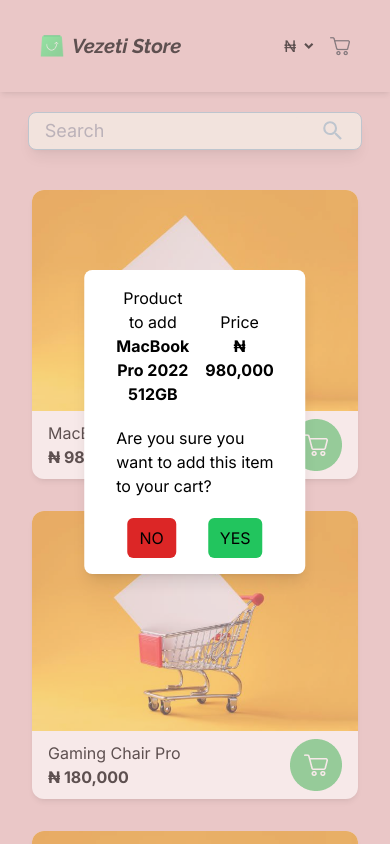
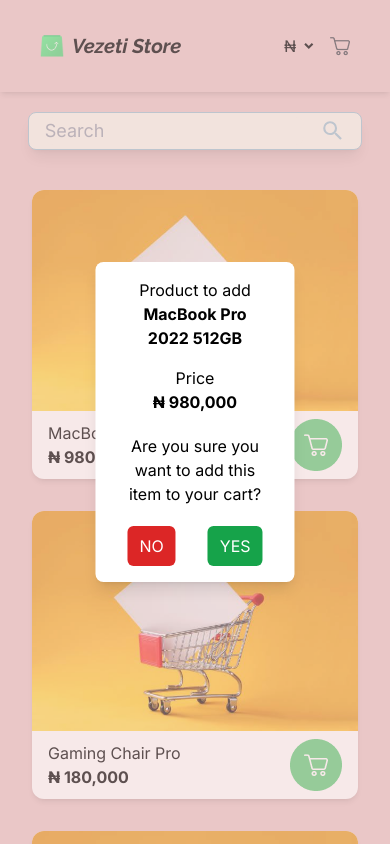
Before and after one commit to ImehUsoro/vezeti-frontend-assessment, a React (Create React App) app: page / in a window 390 px wide. Both pictures are taken after a click on the picture 195 px from the left and 300 px from the top of the page. Shown: the top 844 px of the page. Built offline with nearby package versions, Linux system fonts and the light colour scheme.

Commit message:
fixed all responsiveness

```diff
--- a/src/components/CheckoutModal.tsx
+++ b/src/components/CheckoutModal.tsx
@@ -45,13 +45,13 @@ const CheckoutModal = () => {
                   <div className="flex center gap-2">
                     <button
                       onClick={() => handleDecrease(item)}
-                      className="border border-secondary px-2 bg-white"
+                      className="border border-secondary px-2 bg-white hover:bg-gray-400 active:bg-gray-600 transition-all duration-200 ease-out "
                     >
                       -
                     </button>
                     {`${findHowManyItems(cartItems, item.name)}`}
                     <button
-                      className="border border-secondary px-2 bg-white"
+                      className="border border-secondary px-2 bg-white hover:bg-gray-400 active:bg-gray-600 transition-all duration-200 ease-out"
                       onClick={() => handleIncrease(item)}
                     >
                       +
@@ -73,7 +73,7 @@ const CheckoutModal = () => {
             </p>
           </div>
           <button
-            className="py-2 bg-emerald-700 rounded-md mx-auto w-1/2 mt-3 text-quart"
+            className="py-2 bg-emerald-500 hover:bg-emerald-600 rounded-md mx-auto w-1/2 mt-3 text-quart transition-all duration-200 ease-out active:bg-black"
             onClick={() => {
               window.alert("Thank you for shopping with us");
               window.location.reload();
--- a/src/components/ProductModal.tsx
+++ b/src/components/ProductModal.tsx
@@ -15,7 +15,7 @@ const ProductModal = () => {
 
   return (
     <div className="fixed top-1/2 left-1/2 -translate-y-2/4 -translate-x-2/4 bg-white flex flex-col gap-5 max-w-full max-h-full rounded-lg px-8 py-4 z-10 shadow-lg">
-      <div className="flex gap-4 center">
+      <div className="flex flex-col grid:flex-row gap-4 center">
         <div>
           <p className="text-center">Product to add</p>
           <p className="text-center font-bold">{name}</p>
@@ -28,11 +28,13 @@ const ProductModal = () => {
         </div>
       </div>
       <div className="flex flex-col gap-5 center">
-        <p>Are you sure you want to add this item to your cart?</p>
+        <p className="text-center">
+          Are you sure you want to add this item to your cart?
+        </p>
         <div className="flex gap-8">
           <button
             onClick={() => setShowProductModal(false)}
-            className="bg-red-600 px-3 py-2 rounded-md"
+            className="cancelBtn"
           >
             NO
           </button>
@@ -44,7 +46,7 @@ const ProductModal = () => {
                 selectedProduct,
               ]);
             }}
-            className="bg-green-500 px-3 py-2 rounded-md"
+            className="addBtn"
           >
             YES
           </button>
--- a/src/index.css
+++ b/src/index.css
@@ -21,6 +21,12 @@ body {
     @apply hover:shadow-md px-6 cursor-pointer transition-all ease-out duration-500;
   }
   .productPrice {
-    @apply font-bold text-center xxsm:text-left
+    @apply font-bold text-center xxsm:text-left;
+  }
+  .cancelBtn {
+    @apply bg-red-600 hover:bg-red-700 text-white px-3 py-2 rounded-md transition-all duration-200 ease-out active:bg-red-800;
+  }
+  .addBtn {
+    @apply bg-green-600 hover:bg-green-700 active:bg-green-800 text-white px-3 py-2 rounded-md transition-all duration-200 ease-out;
   }
 }
```
